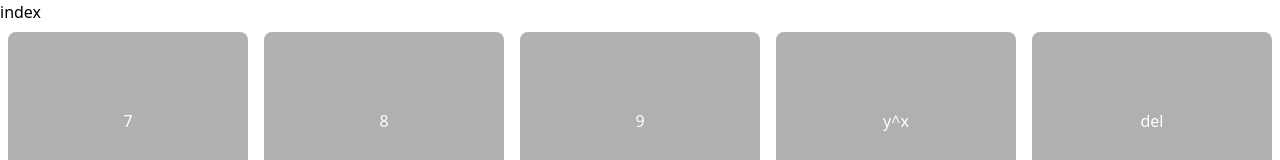
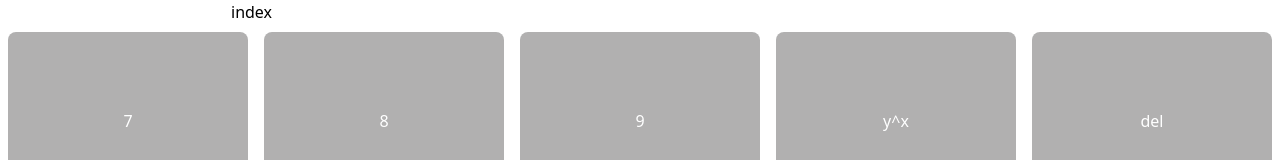
Before and after one commit to 02danieljonas/PersonalWebsite, a Next.js app: page /calculator in a window 1280 px wide. Shown: the top 160 px of the page. Built offline with nearby package versions, Linux system fonts and the light colour scheme.

Commit message:
Added a temp input

```diff
--- a/src/app/calculator/(Top)/index.tsx
+++ b/src/app/calculator/(Top)/index.tsx
@@ -1,5 +1,19 @@
-import React from "react";
+"use client";
+
+//TODO modify querry url instead of a useState
+
+import React, { useState } from "react";
 
 export default function index() {
-    return <div>index</div>;
+    const [inputValues, setInputValues] = useState<string[]>([]);
+    return (
+        <div>
+            <input
+                type="text"
+                onChange={(e) => setInputValues([e.target.value])}
+            />
+            {inputValues}
+            index
+        </div>
+    );
 }
```
